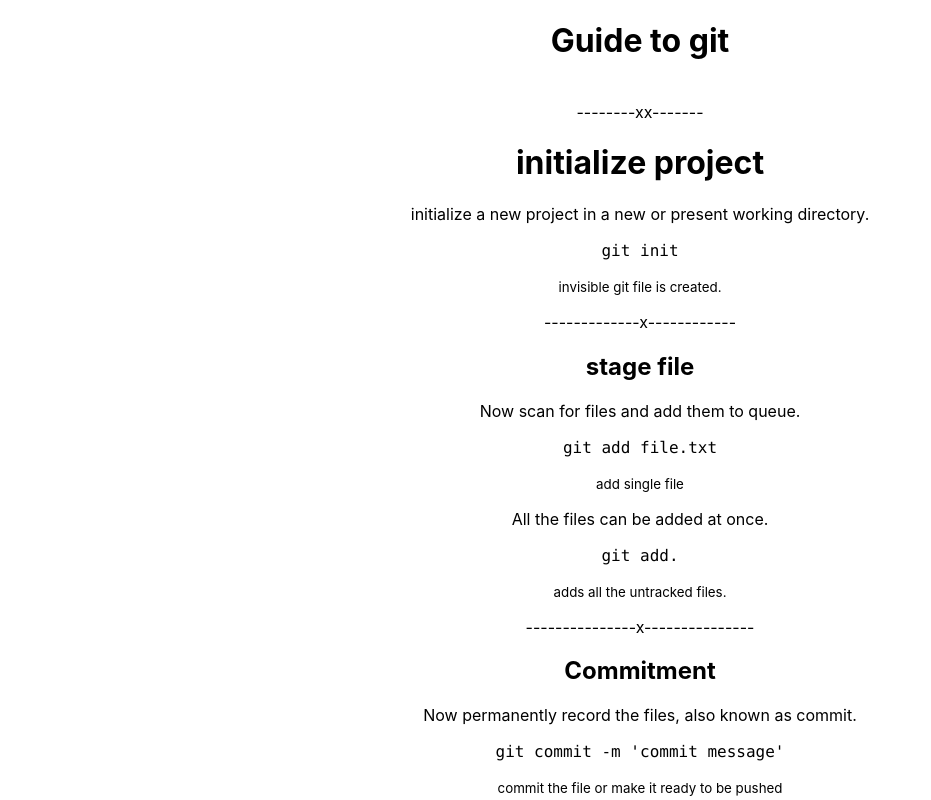
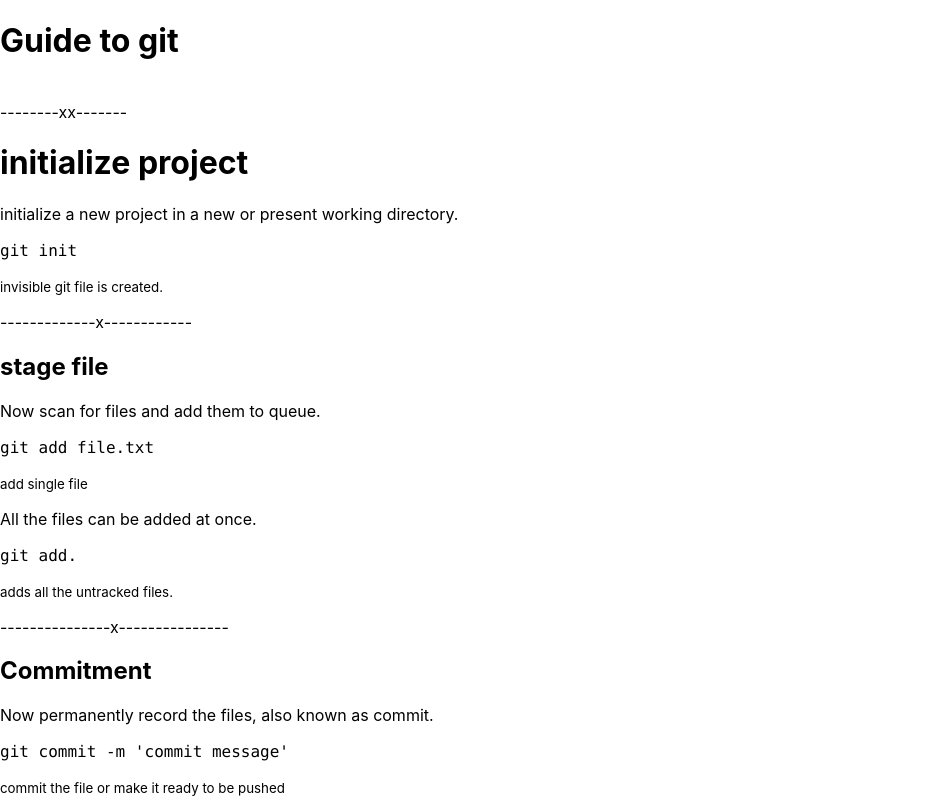
Before and after one commit to vikashsurin/gitL, a React (Create React App) app: page / in a window 1280 px wide. Shown: the top 800 px of the page, without its empty margins (0-931 px from the left). Built offline with nearby package versions, Linux system fonts and the light colour scheme.

Commit message:
added styles

```diff
--- a/src/App.css
+++ b/src/App.css
@@ -1,19 +1,19 @@
-.App {
+/* .App {
   text-align: center;
-}
+} */
 
-.App-logo {
+/* .App-logo {
   height: 40vmin;
   pointer-events: none;
-}
+} */
 
-@media (prefers-reduced-motion: no-preference) {
+/* @media (prefers-reduced-motion: no-preference) {
   .App-logo {
     animation: App-logo-spin infinite 20s linear;
   }
-}
+} */
 
-.App-header {
+/* .App-header {
   background-color: #282c34;
   min-height: 100vh;
   display: flex;
@@ -22,17 +22,4 @@
   justify-content: center;
   font-size: calc(10px + 2vmin);
   color: white;
-}
-
-.App-link {
-  color: #61dafb;
-}
-
-@keyframes App-logo-spin {
-  from {
-    transform: rotate(0deg);
-  }
-  to {
-    transform: rotate(360deg);
-  }
-}
+} */
--- /dev/null
+++ b/src/style/app.scss
@@ -0,0 +1,48 @@
+.App {
+  text-align: center;
+}
+code {
+  display: inline-block;
+  background-color: black;
+  color: white;
+  padding: 5px 20px;
+  border: 3px solid rgb(255, 3, 200);
+  border-radius: 5px;
+}
+icode {
+  background-color: black;
+  color: white;
+  padding: 1px 7px;
+  border-radius: 5px;
+}
+small {
+  padding: 1px 20px;
+  // display: inline-block;
+  background-color: rgba(255, 0, 149, 0.315);
+  border-radius: 20px;
+}
+#branch-story {
+  margin: 20px;
+  border: 10px solid;
+  border-image-slice: 1;
+  border-width: 5px;
+  border-image-source: linear-gradient(to left, #ff03f2,rgb(255, 217, 0), #ff0080);
+  h2 {
+    padding-top: 20px;
+  }
+  #branch-img {
+    display: grid;
+    grid-template-columns: 1fr 1fr;
+    div {
+      overflow-x: auto;
+      overflow-y: auto;
+    }
+    img {
+      width: 100%;
+    }
+    p.left {
+      text-align: left;
+      padding: 0% 10%;
+    }
+  }
+}
```
